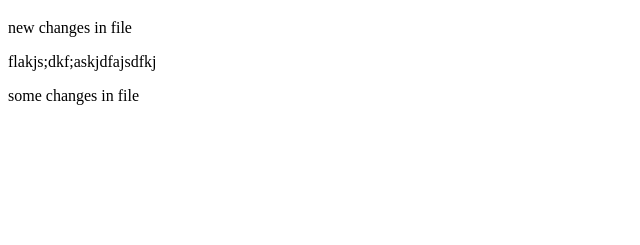
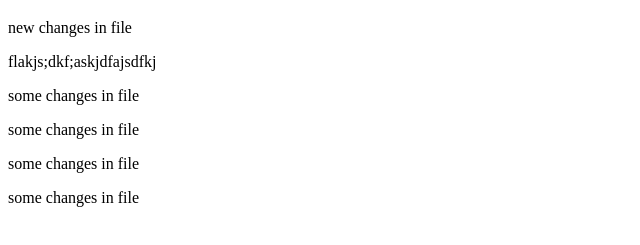
Before and after one commit to meiirrassul/repository, a plain HTML site: page index.html in a window 1280 px wide. Shown: the part 61-306 px from the top of the page, without its empty margins (0-640 px from the left). Drawn offline with Linux system fonts and the light colour scheme.

Commit message:
third commit

```diff
--- a/css/style.css
+++ b/css/style.css
@@ -1,4 +1,6 @@
 body {
 	background-color: #c6c6c6;
 	color: #010101;
+	margin: 0;
+	padding: 0;/*for third commit*/
 }
--- a/index.html
+++ b/index.html
@@ -8,5 +8,8 @@
 	<p>new changes in file</p>
 	<p>flakjs;dkf;askjdfajsdfkj</p>
 	<P>some changes in file</P>
+	<P>some changes in file</P>
+	<P>some changes in file</P>
+	<P>some changes in file</P>
 </body>
 </html>
```
